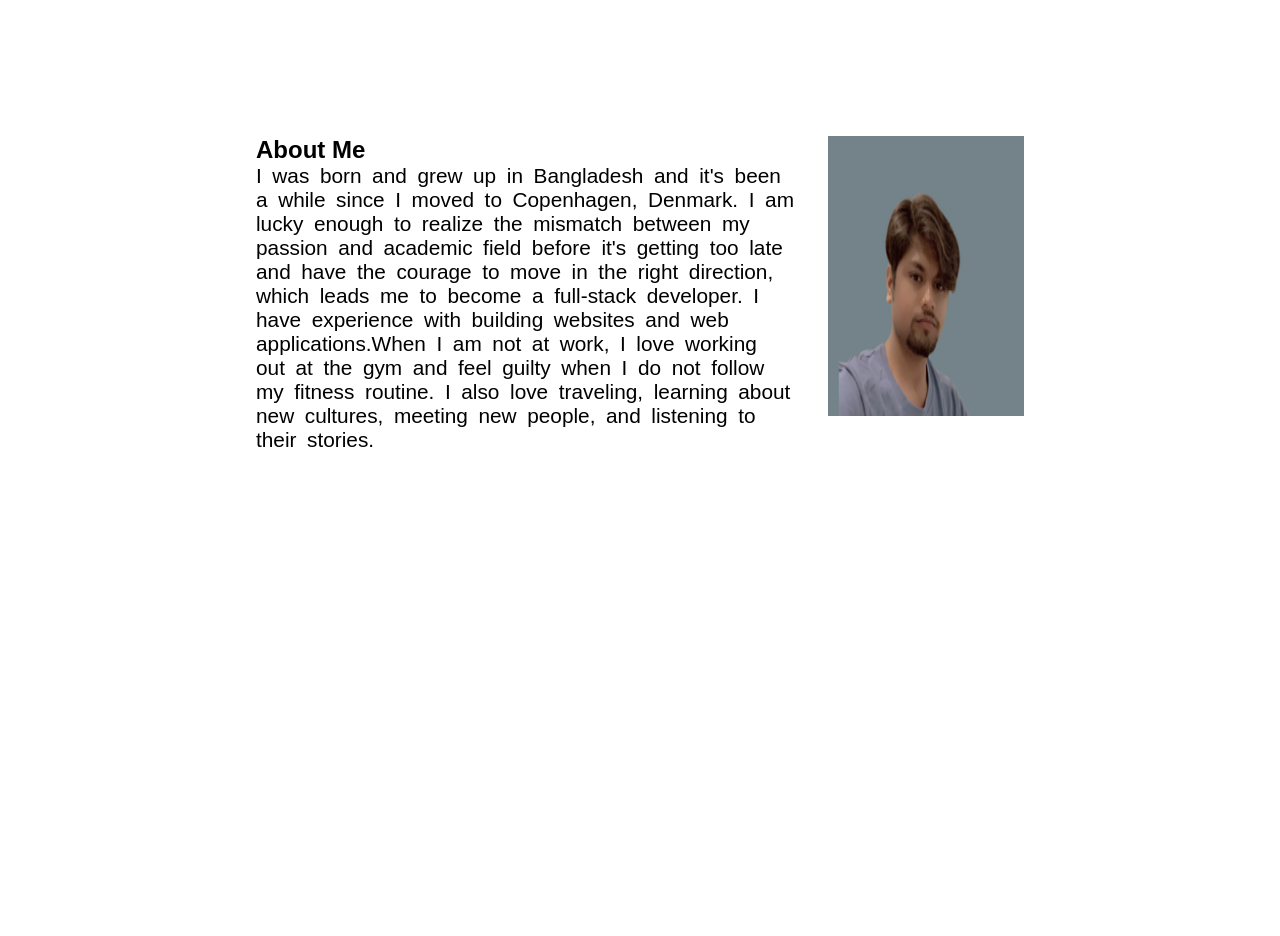
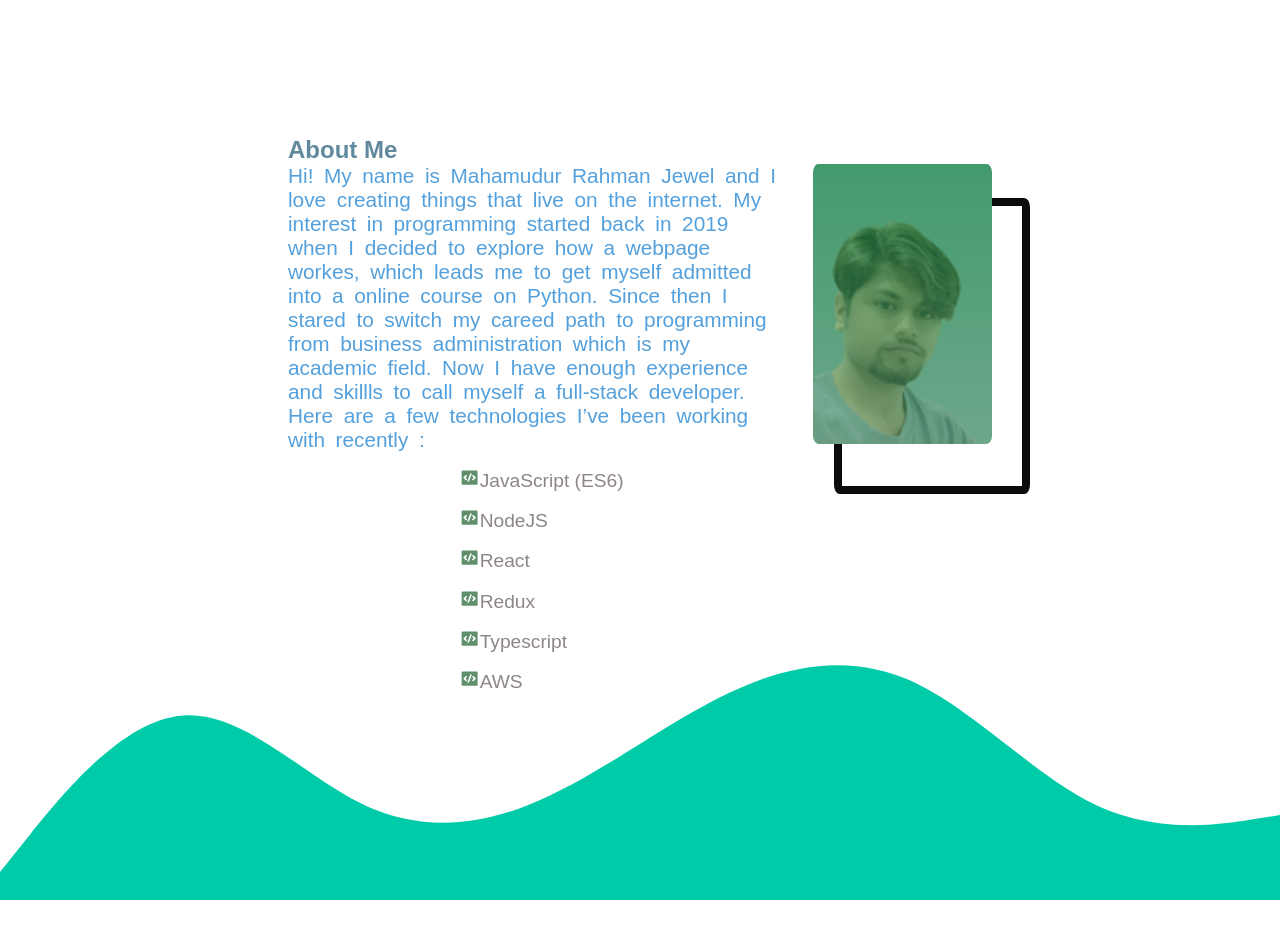
Before and after one commit to Julu1994/Mahamudur-Jewel, a React (Create React App) app in the folder my-portfolio/: page / in a window 1280 px wide. Shown: the part 2160-3096 px from the top of the page. Before the commit the page ends 3056 px from the top, so only its background shows below. Built offline with nearby package versions, Linux system fonts and the light colour scheme.

Commit message:
contact section

```diff
--- a/my-portfolio/src/Layout/Layout.js
+++ b/my-portfolio/src/Layout/Layout.js
@@ -3,6 +3,7 @@ import "./layout.scss";
 import Header from "../components/header";
 import Card from "../components/Card";
 import About from "../components/about";
+import Contact from "../components/Contact";
 import notePic from "../components/resources/noteIMG.png";
 import AOS from "aos";
 import "aos/dist/aos.css";
@@ -69,8 +70,11 @@ function Layout() {
                     details="#Full-stack  #React #Express #MongoDB "
                 />
             </div>
+            <div data-aos="slide-right" data-aos-duration="2000">
+                <About />
+            </div>
             <div>
-                <About />
+                <Contact />
             </div>
         </div>
     );
--- /dev/null
+++ b/my-portfolio/src/components/Contact.js
@@ -0,0 +1,16 @@
+import React from "react";
+import "./Contact.scss";
+
+function Contact() {
+    return (
+        <div>
+            <svg xmlns="http://www.w3.org/2000/svg" viewBox="0 0 1440 320">
+                <path
+                    fill="#00cba9"
+                    fill-opacity="1"
+                    d="M0,288L34.3,245.3C68.6,203,137,117,206,112C274.3,107,343,181,411,213.3C480,245,549,235,617,202.7C685.7,171,754,117,823,85.3C891.4,53,960,43,1029,74.7C1097.1,107,1166,181,1234,213.3C1302.9,245,1371,235,1406,229.3L1440,224L1440,320L1405.7,320C1371.4,320,1303,320,1234,320C1165.7,320,1097,320,1029,320C960,320,891,320,823,320C754.3,320,686,320,617,320C548.6,320,480,320,411,320C342.9,320,274,320,206,320C137.1,320,69,320,34,320L0,320Z"></path>
+            </svg>
+        </div>
+    );
+}
+export default Contact;
--- /dev/null
+++ b/my-portfolio/src/components/Contact.scss
@@ -0,0 +1,4 @@
+.contact{
+
+
+}
--- a/my-portfolio/src/components/about.js
+++ b/my-portfolio/src/components/about.js
@@ -1,28 +1,53 @@
 import React from "react";
 import "./about.scss";
-import jewe2 from "./resources/jewel2.png";
+import { RiCodeBoxFill } from "react-icons/ri";
 
 function About() {
     return (
         <div className="about-div">
-            <div className="about-left-side">
-                <h2 className="about-left-header">About Me</h2>
+            <div className="about-header">
+                <h2 className="about-header-text">About Me</h2>
+            </div>
+            <div className="about-left-content">
                 <p className="about-left-info">
-                    I was born and grew up in Bangladesh and it's been a while
-                    since I moved to Copenhagen, Denmark. I am lucky enough to
-                    realize the mismatch between my passion and academic field
-                    before it's getting too late and have the courage to move in
-                    the right direction, which leads me to become a full-stack
-                    developer. I have experience with building websites and web
-                    applications.When I am not at work, I love working out at
-                    the gym and feel guilty when I do not follow my fitness
-                    routine. I also love traveling, learning about new cultures,
-                    meeting new people, and listening to their stories.
+                    Hi! My name is Mahamudur Rahman Jewel and I love creating
+                    things that live on the internet. My interest in programming
+                    started back in 2019 when I decided to explore how a webpage
+                    workes, which leads me to get myself admitted into a online
+                    course on Python. Since then I stared to switch my careed
+                    path to programming from business administration which is my
+                    academic field. Now I have enough experience and skillls to
+                    call myself a full-stack developer. Here are a few
+                    technologies I’ve been working with recently :
                 </p>
+                <ul className="skill-list">
+                    <li className="skill-item">
+                        <RiCodeBoxFill className="skill-icon" />
+                        JavaScript (ES6)
+                    </li>
+                    <li className="skill-item">
+                        <RiCodeBoxFill className="skill-icon" />
+                        NodeJS
+                    </li>
+                    <li className="skill-item">
+                        <RiCodeBoxFill className="skill-icon" />
+                        React
+                    </li>
+                    <li className="skill-item">
+                        <RiCodeBoxFill className="skill-icon" />
+                        Redux
+                    </li>
+                    <li className="skill-item">
+                        <RiCodeBoxFill className="skill-icon" />
+                        Typescript
+                    </li>
+                    <li className="skill-item">
+                        <RiCodeBoxFill className="skill-icon" />
+                        AWS
+                    </li>
+                </ul>
             </div>
-            <div className="about-right-side">
-                <img src={jewe2} alt=".." className="about-pic" />
-            </div>
+            <div className="about-right-side"></div>
         </div>
     );
 }
--- a/my-portfolio/src/components/about.scss
+++ b/my-portfolio/src/components/about.scss
@@ -1,26 +1,76 @@
 .about-div{
-    width: 60%;
-    height: 60vh;
+    width: 55%;
+    height: 100vh;
     display: grid;
-    grid-template-columns: 2.2fr 0.8fr;
+    grid-template-columns: 2.2fr .8fr;
+    grid-template-rows: 0.2fr 2.8fr 3fr;
     grid-column-gap: 2rem;
-    margin: 35vh auto;
+    margin: 35vh auto -40vh auto;
+
+}
+.about-header {
+    grid-column: span 2;
+    color: rgba(19, 79, 111, 0.671);
 }
 
-.about-left-side{
-    height: 60vh;
+.about-left-content{
+    height: 50vh;
+    grid-row: span 2
 }
 .about-left-info{
+    font-family: fantasy;
     font-size: 1.3rem;
     word-spacing: 0.3rem;
+    color: rgb(83, 160, 220);
 }
 
 .about-right-side {
     height: 35vh;
+    grid-row: span 1;
+    background-image: linear-gradient(rgba(22, 176, 83, 0.516), rgba(103, 205, 142, 0.482)), url(./resources/jewel2.png);
+
+    background-size: cover;
+    background-position: center;
+    border-radius: 3%;
+    position: relative;
 }
 
-.about-pic{
-    width: 100%;
-    height: 100%;
+.about-right-side::after {
+        content: "";
+        display: inline-block;
+        height: 100%;
+        width: 100%;
+        position: absolute;
+        top: 12%;
+        left: 12%;
+        z-index: -1;
+        transition: all 0.8s;
+        border: solid 8px rgb(12, 11, 11);
+        border-radius: 3%;
+}
+
+.about-right-side:hover{
+    background-image: url(./resources/jewel2.png);
 
 }
+.about-right-side:hover::after{
+    top: 5%;
+    left: 5%;
+
+}
+
+.skill-list{
+    list-style: none;
+    font-size: 1.2rem;
+    color: rgba(70, 57, 57, 0.612);
+    margin-left: 35%;
+
+}
+.skill-item{
+    margin-top: 1rem;
+
+
+}
+.skill-icon{
+    color:rgb(97, 143, 108);
+}
--- a/my-portfolio/src/components/header.scss
+++ b/my-portfolio/src/components/header.scss
@@ -2,7 +2,7 @@
 *{
     margin: 0;
     padding: 0;
-
+    background-color: none;
 }
 
 .heading {
```
